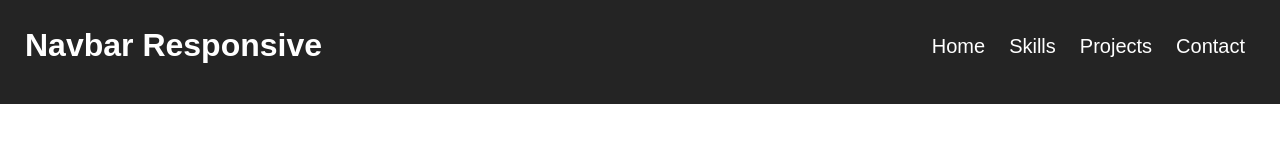
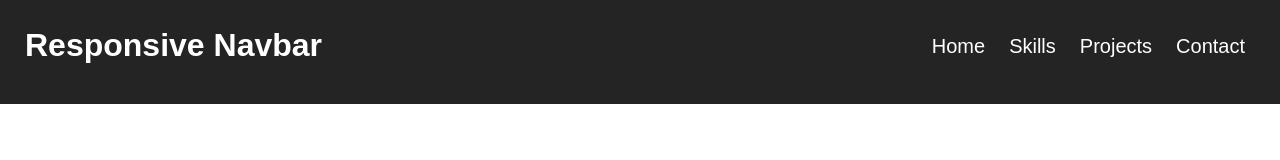
Before and after one commit to ThomazHilario/Projetos_javascript, a plain HTML site: page Responsive-Navbar/index.html in a window 1280 px wide. Drawn offline with nearby package versions, Linux system fonts and the light colour scheme.

Commit message:
Modificando titulo

```diff
--- a/Responsive-Navbar/index.html
+++ b/Responsive-Navbar/index.html
@@ -12,7 +12,7 @@
 <body>
     <header>
         <span class="material-symbols-outlined" id="burguer">menu</span>
-        <h1>Navbar Responsive</h1>
+        <h1>Responsive Navbar</h1>
         <nav id="menu">
             <a href="#">Home</a>
             <a href="#">Skills</a>
```
